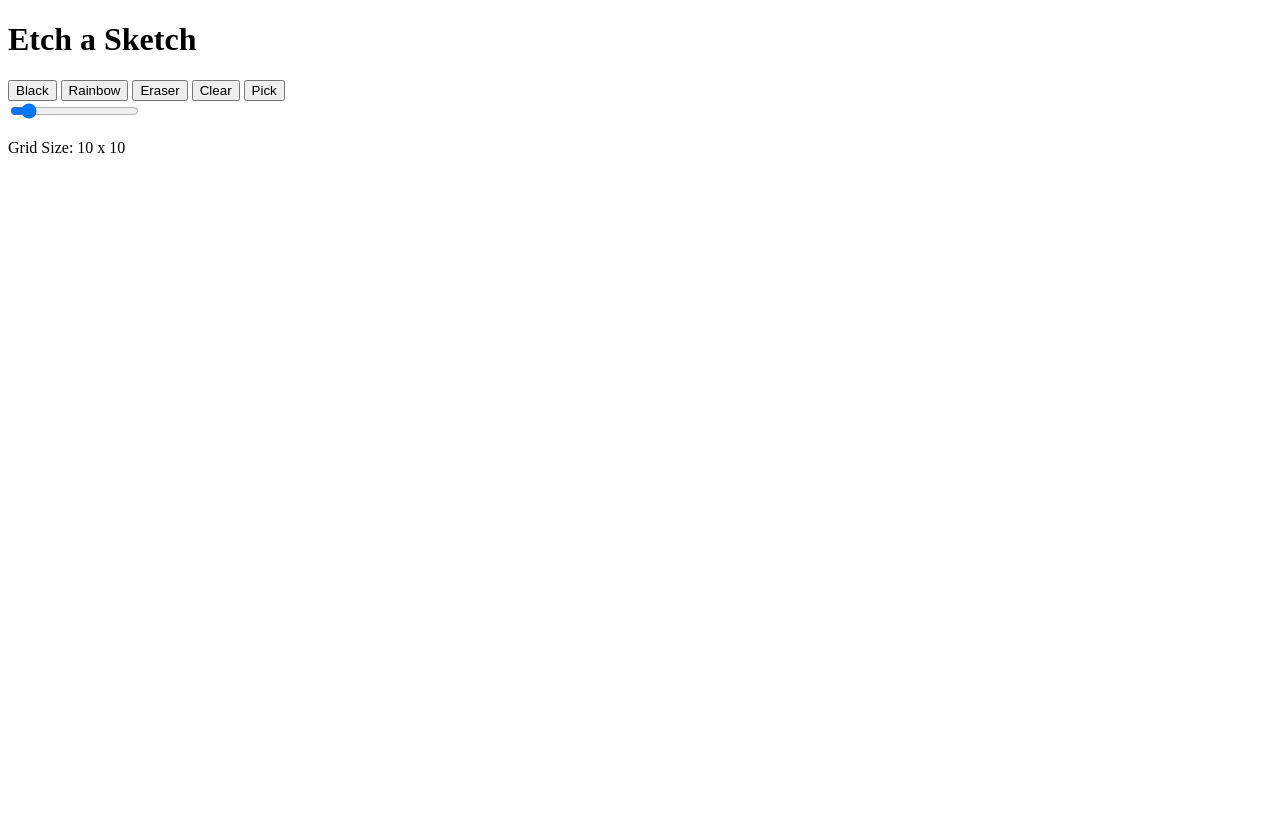
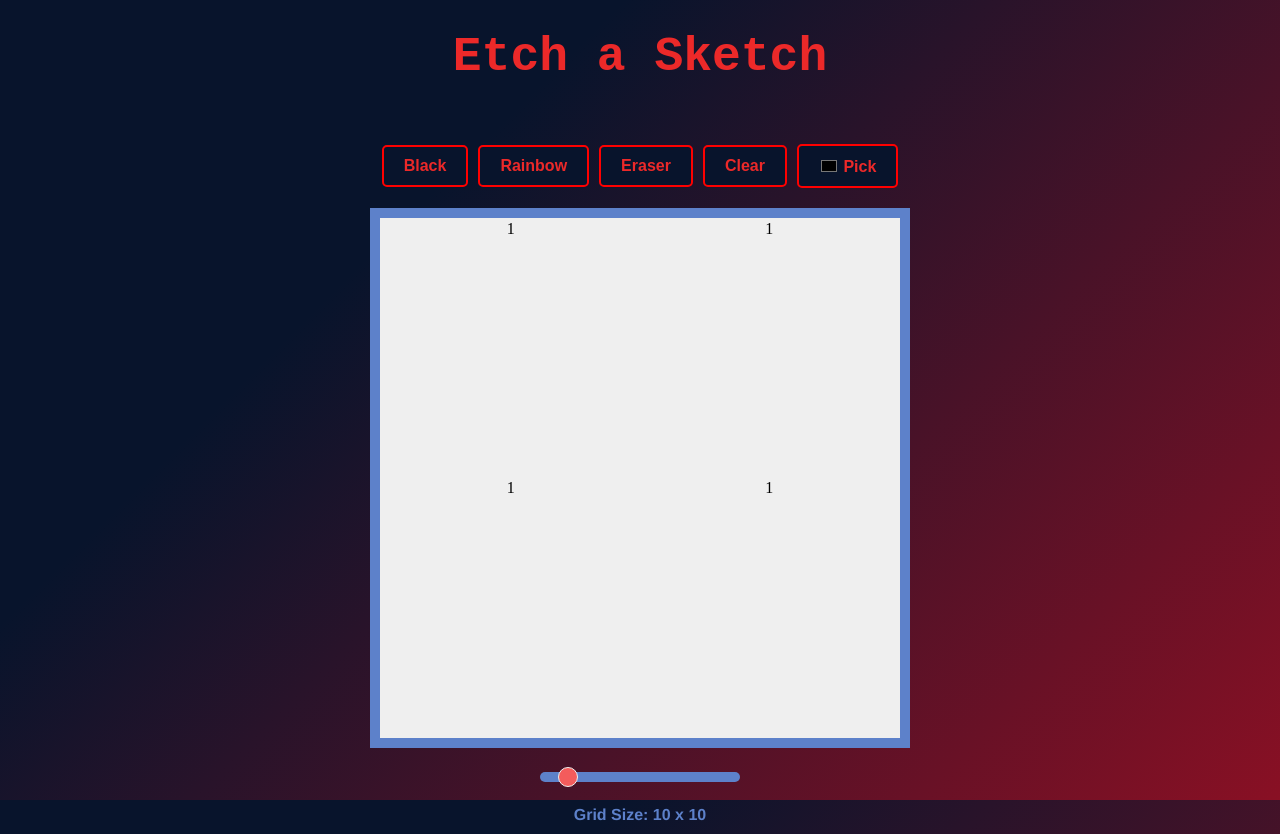
Before and after one commit to py-piyush/etch-a-sketch, a plain HTML site: page index.html in a window 1280 px wide. Before the commit the page ends 800 px from the top, so only its background shows below. Drawn offline with Linux system fonts and the light colour scheme.

Commit message:
Added styling

```diff
--- a/index.html
+++ b/index.html
@@ -5,6 +5,7 @@
     <meta http-equiv="X-UA-Compatible" content="IE=edge" />
     <meta name="viewport" content="width=device-width, initial-scale=1.0" />
     <title>Etch-a-sketch</title>
+    <link rel="stylesheet" href="style.css">
   </head>
   <body>
     <header class="title">
@@ -13,13 +14,18 @@
     <main>
       <div class="container">
         <div class="btn-container">
-          <button>Black</button>
-          <button>Rainbow</button>
-          <button>Eraser</button>
-          <button>Clear</button>
-          <button>Pick</button>
+          <button class="btn">Black</button>
+          <button class="btn">Rainbow</button>
+          <button class="btn">Eraser</button>
+          <button class="btn">Clear</button>
+          <button class="btn"><input type="color" name="color" id="input-color" value="#000"> Pick</button>
         </div>
-        <div class="sketch-pad"></div>
+        <div class="sketch-pad">
+            <div class="grid-item">1</div>
+            <div class="grid-item">1</div>
+            <div class="grid-item">1</div>
+            <div class="grid-item">1</div>
+        </div>
         <div class="slider-container">
             <input type="range" name="slider" id="slider" value="10">
             <p>Grid Size: 10 x 10</p>
--- /dev/null
+++ b/style.css
@@ -0,0 +1,123 @@
+*{
+    margin: 0;
+    padding: 0;
+    box-sizing: border-box;
+}
+
+body{
+    background: linear-gradient(135deg, #08142c 30%, #891024) ;
+    width: 100%;
+    height: 100vh;
+}
+
+.title>h1{
+    font-family: 'Courier New', Courier, monospace;
+    text-align: center;
+    padding: 30px;
+    font-size: 48px;
+    font-weight: bold;
+    color: #ec2929;
+}
+
+.container{
+    width: min(600px, 80vw);
+    height: min(600px, 80vw);
+    margin: 0 auto;
+    padding: 30px;
+    background-color: transparent;
+    text-align: center;
+}
+
+
+.btn-container{
+    display: flex;
+    justify-content: center;
+    align-items: center;
+    gap: 10px;
+    flex-wrap: wrap;
+}
+
+.btn{
+    background-color: #08142c;
+    color: #ec2929;
+    padding: 10px 20px;
+    border: none;
+    border: 2px solid red;
+    border-radius: 5px;
+    font-size: 16px;
+    font-weight: bold;
+}
+.btn:hover{
+    cursor: pointer;
+    background-color: #ec2929;
+    color: #08142c;
+    border-color: #fff;
+    box-shadow: 1px 1px 10px 0 #fff ;
+}
+
+#input-color{
+    width: 20px;
+    height: 20px;
+    border: none;
+    border-radius: 1px;
+    padding: 0;
+}
+input[type="color"]{
+    background-color: inherit;
+}
+
+.sketch-pad{
+    margin: 20px 0;
+    display: grid;
+    gap: 1px;
+    width: 100%;
+    height: 100%;
+    background-color: #efefef;
+    grid-template-columns: repeat(2, 1fr);
+    border: 10px solid #5d81ca;
+    padding: 2px;
+}
+
+#slider{
+    --webkit-appearance: none;
+    appearance: none;
+    background: transparent;
+    cursor: pointer;
+    width: 200px;
+}
+/***** Track Styles *****/
+/***** Chrome, Safari, Opera, and Edge Chromium *****/
+input[type="range"]::-webkit-slider-runnable-track {
+    background: #5d81ca;
+    height: 10px;
+    border: none;
+    border-radius: 5px;
+  }
+
+  /******** Firefox ********/
+  input[type="range"]::-moz-range-track {
+    background: #5d81ca;
+    height: 10px;
+  }
+
+/***** Thumb Styles *****/
+/***** Chrome, Safari, Opera, and Edge Chromium *****/
+input[type="range"]::-webkit-slider-thumb {
+    -webkit-appearance: none; /* Override default look */
+    appearance: none;
+    margin-top: -5px; /* Centers thumb on the track */
+    background-color: #f35c5c;
+    height:20px ;
+    width: 20px;
+    border: 1px solid #efefef;
+    border-radius: 50%;
+ }
+
+ .slider-container > p{
+    font-family: 'Franklin Gothic Medium', 'Arial Narrow', Arial, sans-serif;
+    font-size: 16px;
+    font-weight: 800;
+    color: #5d81ca;
+    margin: 10px;
+    padding: 10px;
+ }
```
